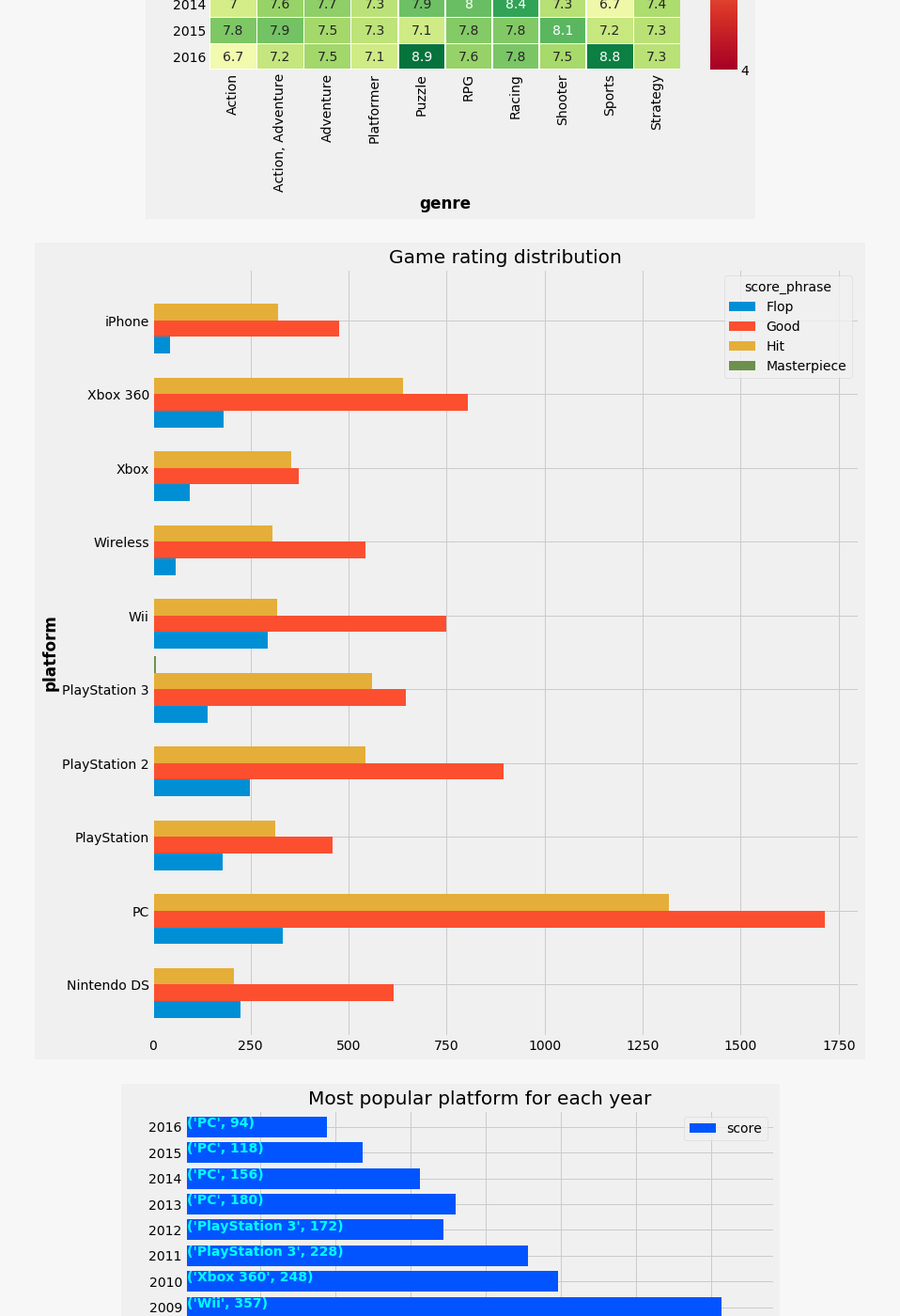
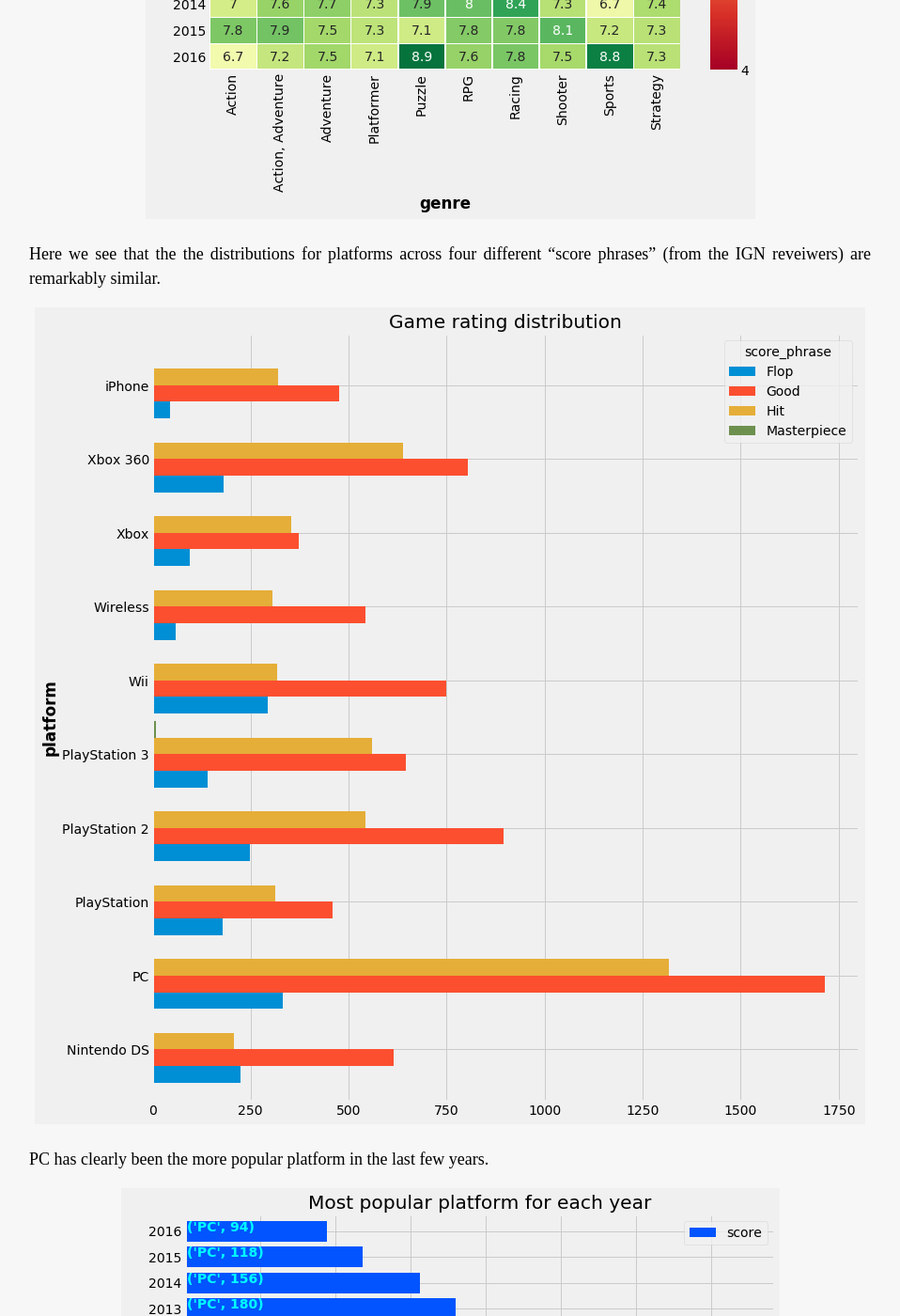
Before and after one commit to h2kh/h2kh.github.io, a Jekyll site: the page built from _posts/2019-06-06-game-analysis.md, in a window 1280 px wide and 1400 px high, scrolled down 3016 px. Shown: the whole window at 94% size, without its empty margins (161-1119 px from the left). Built offline with Jekyll 4.4.1, drawn with Linux system fonts in a browser that asks for light colours.

Commit message:
Update 2019-06-06-game-analysis.md

```diff
--- a/_posts/2019-06-06-game-analysis.md
+++ b/_posts/2019-06-06-game-analysis.md
@@ -44,10 +44,14 @@ We can see the trends over the years in the average scores for each genre in the
 ![Data]({{ site.baseimg }}/assets/Capture11.png)
 {: refdef}
 
+Here we see that the the distributions for platforms across four different "score phrases" (from the IGN reveiwers) are remarkably similar.
+
 {:refdef: style="text-align: center;"}
 ![Data]({{ site.baseimg }}/assets/Capture13.png)
 {: refdef}
 
+PC has clearly been the more popular platform in the last few years.
+
 {:refdef: style="text-align: center;"}
 ![Data]({{ site.baseimg }}/assets/Capture14.png)
 {: refdef}
```
